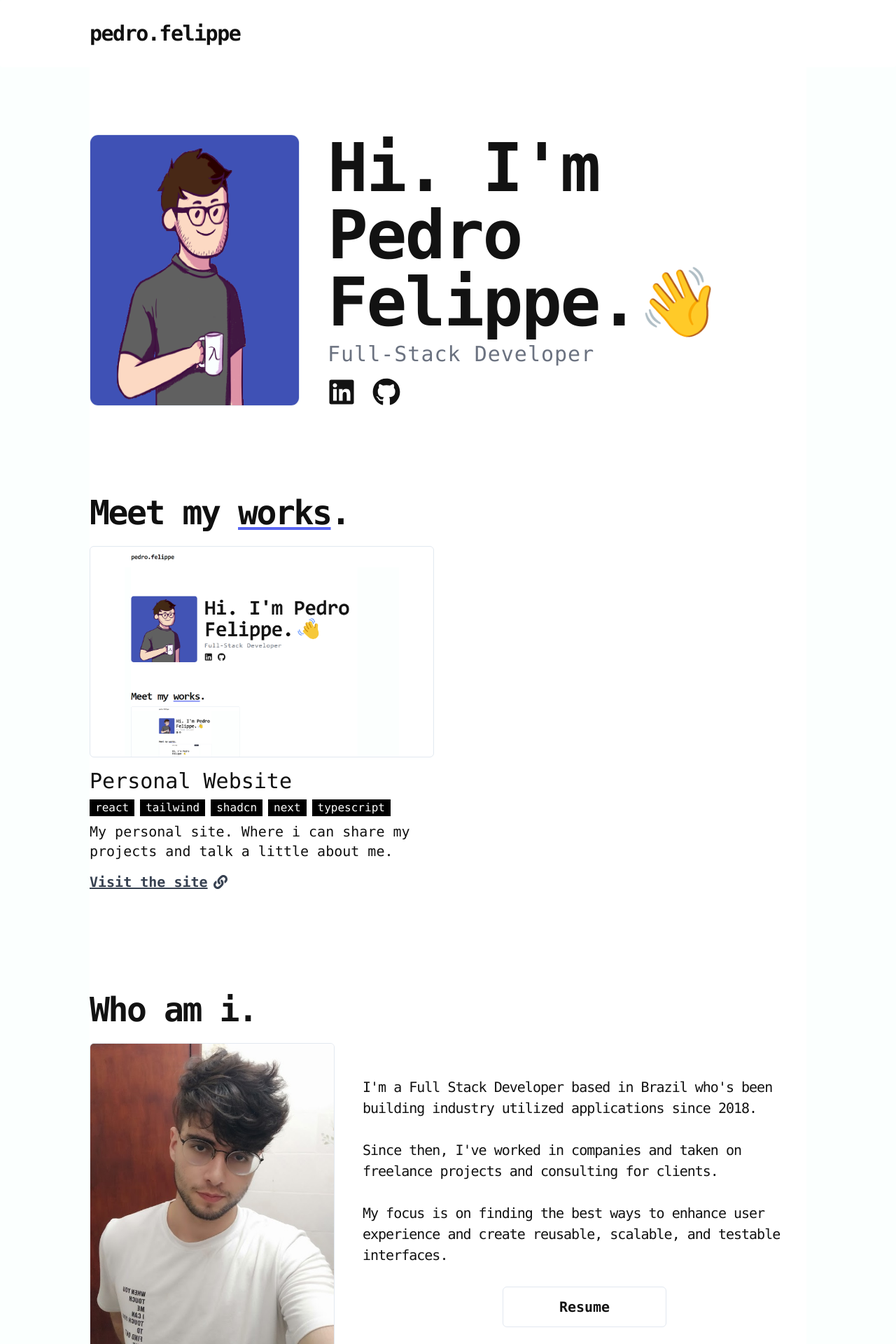
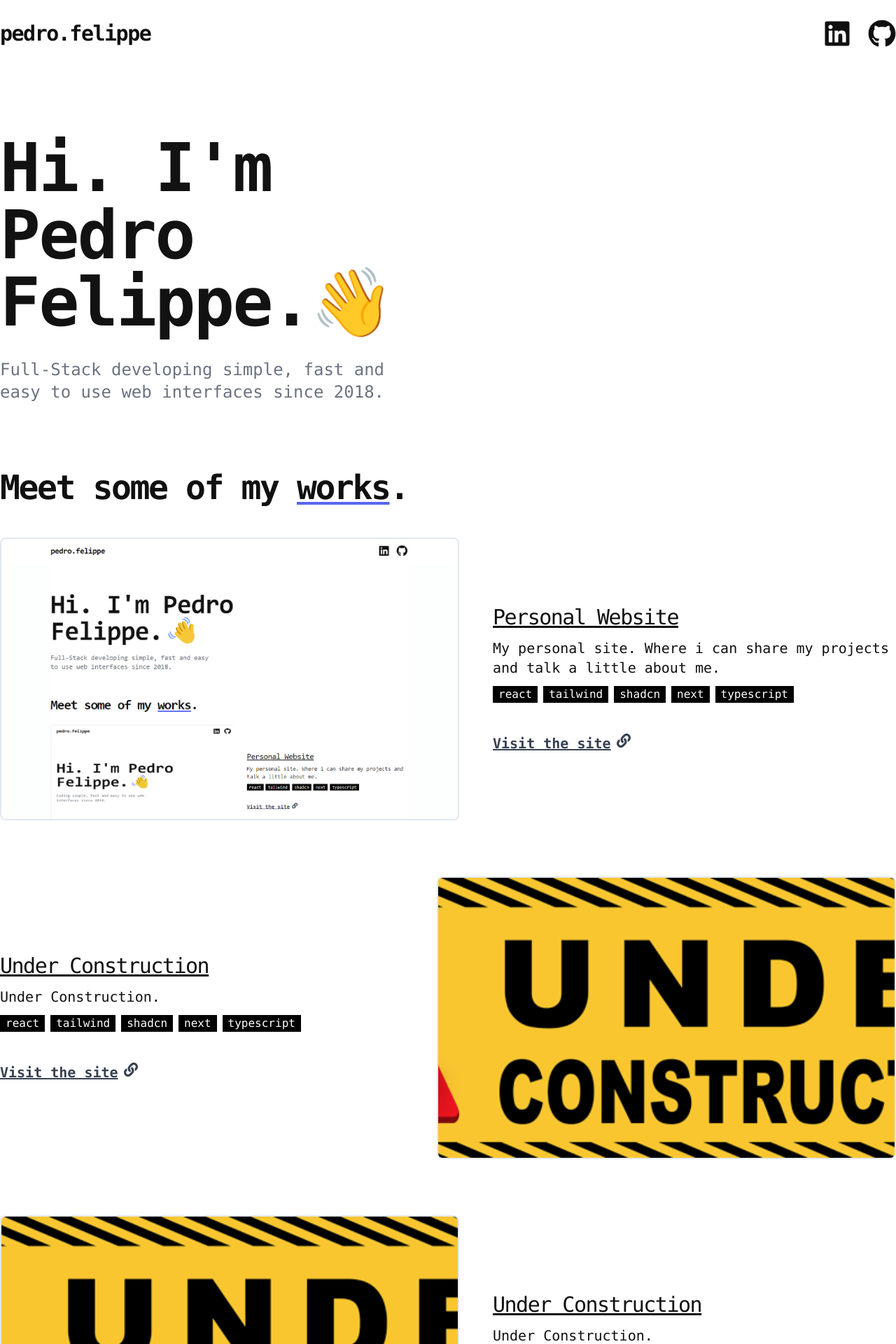
Before and after one commit to pefelippe/Portfolio, a Next.js app: page / in a window 1280 px wide. Shown: the top 1920 px of the page at 70% size. Built offline with nearby package versions, Linux system fonts and the light colour scheme.

Commit message:
reestruturacao

```diff
--- a/pages/index.tsx
+++ b/pages/index.tsx
@@ -1,6 +1,5 @@
 import { motion } from "framer-motion";
 
-import AboutContent from "../src/content/About";
 import ContactContent from "../src/content/ContactContent";
 import Hero from "../src/content/Hero";
 import ProjectContent from "../src/content/ProjectContent";
@@ -8,11 +7,11 @@ import ProjectContent from "../src/content/ProjectContent";
 export default function Home() {
   return (
     <motion.div className="flex flex-col  relative w-full h-full
-    max-xl:px-6 gap-16 xl:gap-32 py-10 xl:py-20 xl:pt-24 mt-24
-    bg-[#fff] text-[#121212] max-w-5xl mx-auto">
+    max-xl:px-6 gap-16 md:gap-24 py-16 xl:py-24 mt-24
+    bg-[#fff] text-[#121212] max-w-7xl mx-auto">
       <Hero />
       <ProjectContent />
-      <AboutContent/>
+      {/* <AboutContent/> */}
       <ContactContent />
     </motion.div>
   );
--- a/src/components/ProjectCard.tsx
+++ b/src/components/ProjectCard.tsx
@@ -21,12 +21,12 @@ function ProjectCard({
   stack,
   id,
 }: IProjectCard) {
+  const isEvenId = id % 2 === 0; // Verifica se o ID é par
+
   return (
-    <div className="w-full  mx-auto ">
-      <motion.div
-        className="flex flex-col mx-auto w-full  justify-start
-        min-h-fit items-center text-start border rounded-md overflow-hidden"
-      >
+    <div className={`w-full flex max-md:flex-col md:gap-12 items-center justify-start ${isEvenId ? 'md:flex-row-reverse' : ''}`}>
+      <div
+        className="min-h-fit w-full  border-2 rounded-lg overflow-hidden max-w-2xl">
         <Link href={link} target="_blank">
           <motion.img
             whileHover={{
@@ -35,26 +35,24 @@ function ProjectCard({
             }}
             src={imgUrl}
             alt="card image"
-            className="flex-shrink-1 object-fit transition-all flex w-full h-[300px]  "
+            className=" object-cover  transition-all flex w-full h-[350px] md:h-[400px] "
             />
           </Link>
-      </motion.div>
+      </div>
 
-      <div className="flex flex-col  text-start p-4 gap-2 px-0 rounded-sm ">
-        <p className="text-3xl">{title}</p>
-        <div className="flex gap-2 flex-wrap">
+      <div className="flex flex-col  text-start p-6 gap-3 px-0 rounded-sm max-w-xl w-full">
+        <p className="text-3xl tracking-tighter underline">{title}</p>
+        <h3 className="max-w-xl text-xl  ">{description}</h3>
+        <div className="flex gap-2 flex-wrap pb-8">
           {stack.map(tool => {
             return <div key={tool} className="bg-black w-fit text-white px-2">{tool}</div>
           })}
         </div>
-
-        <h3 className="max-w-xl text-xl pb-2">{description}</h3>
-
         <Link
           href={link}
           target="_blank"
           className="text-xl text-gray-700 font-semibold flex gap-2
-           items-center underline hover:text-gray-300 transition-all "
+           items-start underline hover:text-gray-300 transition-all "
         >
           Visit the site <FaLink/>
         </Link>
--- a/src/components/animated/AnimatedBtn.tsx
+++ b/src/components/animated/AnimatedBtn.tsx
@@ -16,7 +16,7 @@ function AnimatedBtn({
   return (
     <motion.a
       whileHover={{
-        scale: 1.1,
+        scale: 1.05,
         transition: { duration: 0.1 },
       }}
       href={href}
--- a/src/components/layout/Footer.tsx
+++ b/src/components/layout/Footer.tsx
@@ -1,5 +1,4 @@
 import { motion } from "framer-motion";
-
 
 function Footer() {
   const year = new Date().getFullYear();
@@ -9,7 +8,7 @@ function Footer() {
       className="z-40 h-24 w-screen font-extralight items-center   mx-auto  text-[#101010]  flex flex-col max-w-5xl
      text-lg  justify-center max-xl:px-6 lg:grid-cols-4 gap-4 "
     >
-      <p className="text-xl font-medium tracking-tighter">Pedro Felippe © {year}. All rights reserved.</p>
+      <p className="text-md font-medium tracking-tighter">Pedro Felippe © {year}. All rights reserved.</p>
       {/* <Links /> */}
     </motion.footer>
   );
--- a/src/components/layout/Header.tsx
+++ b/src/components/layout/Header.tsx
@@ -1,6 +1,9 @@
 import { motion } from "framer-motion";
 import Link from "next/link";
 import { useState } from "react";
+import { FaGithub, FaLinkedin } from "react-icons/fa";
+
+import AnimatedBtn from "../animated/AnimatedBtn";
 
 const Header = () => {
   const [open, setOpen] = useState(false);
@@ -12,11 +15,22 @@ const Header = () => {
       transition={{ duration: 0.5, delay: 2 }}
       className="flex w-full fixed rounded-sm bg-white z-40 h-24 py-4 left-0 right-0 "
     >
-      <div className="flex w-full  mx-auto items-center justify-between max-xl:px-6 max-w-5xl">
+      <div className="flex w-full  mx-auto items-center justify-between max-xl:px-6 max-w-7xl">
         <Link href="/">
           <p className="text-3xl font-bold tracking-tighter">pedro.felippe</p>
         </Link>
-        </div>
+
+        <motion.div
+          className="flex gap-6 items-center">
+            <AnimatedBtn target="_blank" href="https://www.linkedin.com/in/pedro-felippe/">
+              <FaLinkedin className="h-10 w-10 hover:text-blue"/>
+            </AnimatedBtn>
+
+            <AnimatedBtn  href="https://github.com/pefelippe">
+              <FaGithub className="h-10 w-10 hover:text-blue"/>
+            </AnimatedBtn>
+        </motion.div>
+      </div>
 
     </motion.header>
   );
--- a/src/constants/index.js
+++ b/src/constants/index.js
@@ -8,6 +8,27 @@ export const projects = [
     stack: ["react", "tailwind", "shadcn", "next", "typescript"],
     description: "My personal site. Where i can share my projects and talk a little about me.",
   },
+
+  {
+    id: 2,
+    link: "",
+    repo: "",
+    title: "Under Construction",
+    imgUrl: "/assets/banner.png",
+    stack: ["react", "tailwind", "shadcn", "next", "typescript"],
+    description: "Under Construction.",
+  },
+
+  {
+    id: 3,
+    link: "",
+    repo: "",
+    title: "Under Construction",
+    imgUrl: "/assets/banner.png",
+    stack: ["react", "tailwind", "shadcn", "next", "typescript"],
+    description: "Under Construction.",
+  },
+
 
 ];
 
--- a/src/content/About.tsx
+++ b/src/content/About.tsx
@@ -1,9 +1,6 @@
 /* eslint-disable react/no-unescaped-entities */
 import { motion } from "framer-motion";
 import Image from "next/image";
-
-import AnimatedBtn from "../components/animated/AnimatedBtn";
-import { Button } from "../components/ui/button";
 
 function AboutContent() {
   return (
@@ -11,36 +8,37 @@ function AboutContent() {
       initial={{ opacity: 0, y: 50 }}
       whileInView={{ opacity: 1, y: 0 }}
       transition={{ duration: 0.5}}
-      className="flex justify-center w-full mx-auto gap-6 items-start relative  flex-col ">
+      className="flex justify-center w-full mx-auto gap-8 items-start relative  flex-col max-w-xl">
 
         <motion.h1
           initial={{ y: 75 }}
           animate={{  y: 0 }}
           transition={{ duration: 0.5 }}
-          className="text-[40px] xl:text-5xl max-w-3xl font-bold tracking-tighter font-mono"
+          className="text-[40px] xl:text-6xl max-w-3xl font-bold tracking-tighter font-mono"
         >
           Who am i.
         </motion.h1>
 
-        <motion.div className="flex justify-start w-full  h-fit mx  text-start max-md:flex-col gap-4 md:gap-10">
-          <Image src="/assets/pedrof.jpg" alt="pedro felippe" width={350} height={350} className="flex-shrink-0 object-cover border rounded-md
-          max-md:w-full max-md:max-h-[300px]"/>
-          <motion.div className="flex flex-col items-center justify-center w-full">
+        <motion.div className="flex justify-start w-full  h-fit mx items-start flex-col gap-8 ">
+          <Image src="/assets/pedrof.jpg" alt="pedro felippe" width={350} height={350}
+          className="flex-shrink-0 object-cover border h-40 w-40  rounded-full
+          "/>
+          <motion.div className="flex flex-col justify-center w-full">
             <motion.h3
               initial={{ y: 75, opacity: 0 }}
               animate={{  y: 0, opacity: 1 }}
               transition={{ duration: 0.5, delay: 0.5 }}
-              className="font-thin text-xl  leading-normal tracking-tighter "
+              className=" text-xl  leading-normal tracking-tighter "
               >
               I'm a Full Stack Developer based in Brazil who's been building industry utilized applications
-              since 2018.<br/><br/> Since then, I've worked in companies and taken on freelance projects and consulting for clients.<br/><br/>
-              My focus is on finding the best ways to enhance user experience and create reusable, scalable, and testable interfaces.<br/><br/>
+              since 2018.<br/><br/> Since then, I've worked in companies and taken on freelance projects and consulting for clients. <br/><br/>
+              My focus is on finding the best ways to enhance user experience and create reusable, scalable, and testable interfaces. <br/><br/>
             </motion.h3>
-            <AnimatedBtn target="_blank" href="https://drive.google.com/file/d/1V5sxQbNz1tgaO3exTl3aTvql7l8qxl2r/view?usp=sharing">
-                <Button variant="outline" className="w-full px-20 py-7 font-semibold hover:underline border text-lg xl:text-xl ">
+            {/* <AnimatedBtn target="_blank" href="https://drive.google.com/file/d/1V5sxQbNz1tgaO3exTl3aTvql7l8qxl2r/view?usp=sharing">
+                <Button variant="outline" className="mx-auto w-full py-7 px-24 font-semibold hover:underline border text-lg xl:text-xl max-w-md">
                   <p>Resume</p>
                 </Button>
-              </AnimatedBtn>
+              </AnimatedBtn> */}
           </motion.div>
         </motion.div>
 
--- a/src/content/Hero.tsx
+++ b/src/content/Hero.tsx
@@ -1,21 +1,18 @@
 /* eslint-disable react/no-unescaped-entities */
 import { motion } from "framer-motion";
-import { FaGithub, FaLinkedin } from "react-icons/fa";
-
-import AnimatedBtn from "../components/animated/AnimatedBtn";
 
 export default function Hero() {
   return (
     <motion.div
-      className="flex justify-start w-full  h-fit mx  text-center max-md:flex-col gap-4 md:gap-10 ">
-      <motion.img src="/assets/avatar-pdr.png" alt="pedro felippe"   className="border rounded-xl max-md:rounded-full max-md:h-28 max-md:w-28 md:w-[300px]"/>
+      className="flex justify-start w-full  h-fit mx  text-start max-md:flex-col gap-4 md:gap-10 ">
+      {/* <motion.img src="/assets/avatar-pdr.png" alt="pedro felippe"   className="border rounded-xl max-md:rounded-full max-md:h-28 max-md:w-28 md:w-[300px]"/> */}
 
-      <motion.div className="flex flex-col w-full gap-2   justify-center">
+      <motion.div className="flex flex-col w-full gap-8  max-w-2xl justify-start">
         <motion.h1
           initial={{ opacity: 0, y: 25 }}
           animate={{ opacity: 1, y: 0 }}
           transition={{ duration: 0.5}}
-          className="text-5xl md:text-8xl text-start font-bold  tracking-tight">
+          className="text-6xl xl:text-8xl font-bold leading-[1.2] tracking-tight">
           Hi. I'm Pedro Felippe.👋
         </motion.h1>
 
@@ -23,15 +20,15 @@ export default function Hero() {
           initial={{ opacity: 0, y: 25 }}
           animate={{ opacity: 1, y: 0 }}
           transition={{ duration: 0.5, delay:0.5}}
-          className="text-3xl text-gray-500 text-start font-medium tracking-[1px] pb-2">
-          Full-Stack Developer
+          className="text-2xl text-gray-500 font-medium  max-w-xl">
+          Full-Stack developing simple, fast and easy to use web interfaces since 2018.
         </motion.h3>
 
-        <motion.div
+        {/* <motion.div
           initial={{ opacity: 0, y: 25 }}
           animate={{ opacity: 1, y: 0 }}
           transition={{ duration: 0.5, delay:1}}
-          className="flex gap-6 items-center">
+          className="flex gap-6 items-center mx-auto">
             <AnimatedBtn target="_blank" href="https://www.linkedin.com/in/pedro-felippe/">
               <FaLinkedin className="h-10 w-10 hover:text-blue"/>
             </AnimatedBtn>
@@ -39,7 +36,7 @@ export default function Hero() {
             <AnimatedBtn  href="https://github.com/pefelippe">
               <FaGithub className="h-10 w-10 hover:text-blue"/>
             </AnimatedBtn>
-        </motion.div>
+        </motion.div> */}
       </motion.div>
 
     </motion.div>
--- a/src/content/ProjectContent.tsx
+++ b/src/content/ProjectContent.tsx
@@ -10,13 +10,13 @@ function Projects() {
       animate={{ opacity: 1, y: 0 }}
       transition={{ duration: 0.75, delay: 1.5 }}
       id="work"
-      className=" flex flex-col w-full items-start  justify-start text-[#101010] gap-6 mx-auto "
+      className=" flex flex-col w-full items-start  justify-center text-[#101010] gap-12 mx-auto "
     >
-      <h1 className="text-[40px] xl:text-5xl max-w-3xl font-bold tracking-tighter font-mono">
-        Meet my <span className="underline underline-offset-4 decoration-blue">works</span>.
+      <h1 className="text-[40px] md:text-5xl  font-bold tracking-tighter font-mono">
+        Meet some of my <span className="underline underline-offset-4 decoration-blue">works</span>.
       </h1>
 
-      <div className="grid md:grid-cols-2 gap-10 justify-center w-full items-center mx-auto">
+      <div className="flex flex-col gap-10 md:gap-20 justify-center w-full items-center ">
         {projects?.map((proj) => {
           return (
             <ProjectCard
```
Also changed, not shown: src/components/MessageForm.tsx (+6 -6 lines), src/content/ContactContent.tsx (+5 -5 lines), public/projects/portfolio.png.
